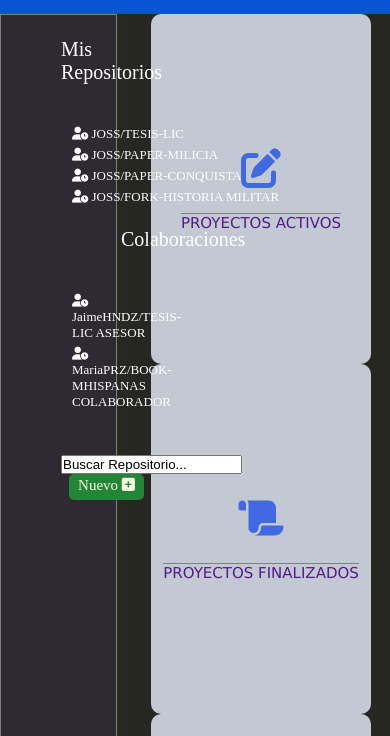
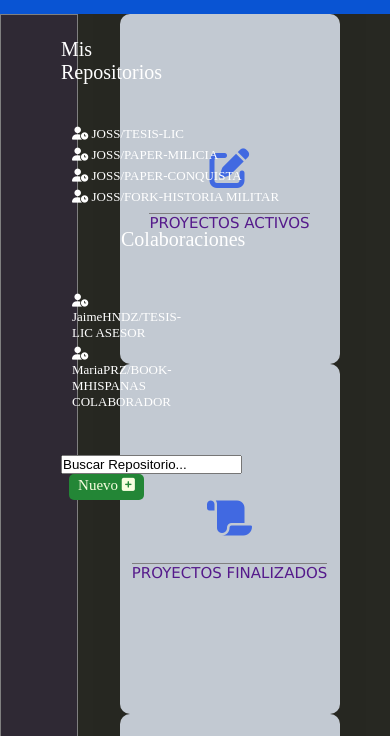
Before and after one commit to JOSSamRDZ/GIT-ATLAS, a plain HTML site: page index.html in a window 390 px wide. Shown: the part 108-844 px from the top of the page. Drawn offline with Linux system fonts and the light colour scheme.

Commit message:
a partir de aqui vamos aplicar Responsive Desing

```diff
--- a/styles/style.css
+++ b/styles/style.css
@@ -144,7 +144,7 @@ html{
     display: flex;
     position: relative;
     align-items: baseline;
-    width: 30vw;
+    width: 20vw;
     min-height: 78.5vh;
     flex-direction: column;
     border: gray solid .01rem;
```
